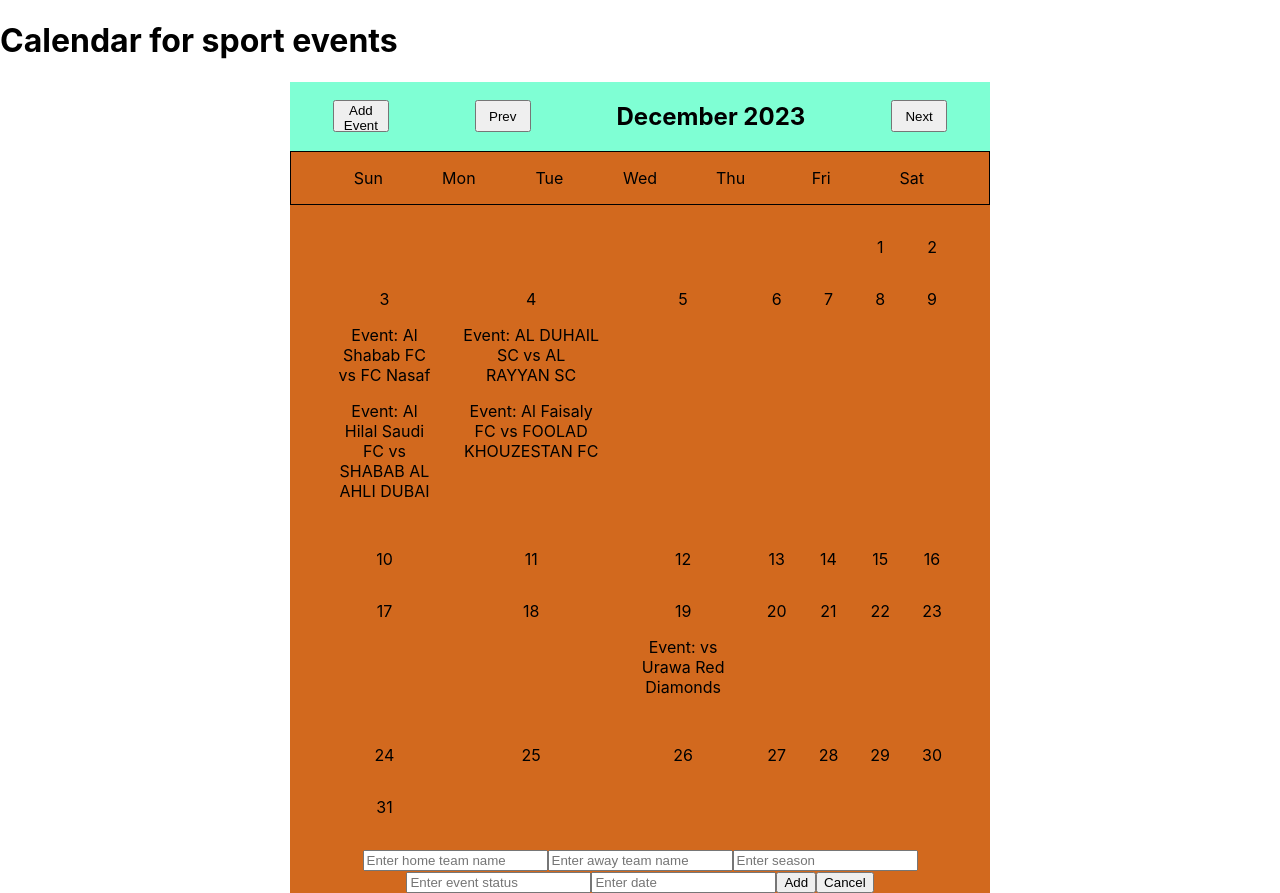
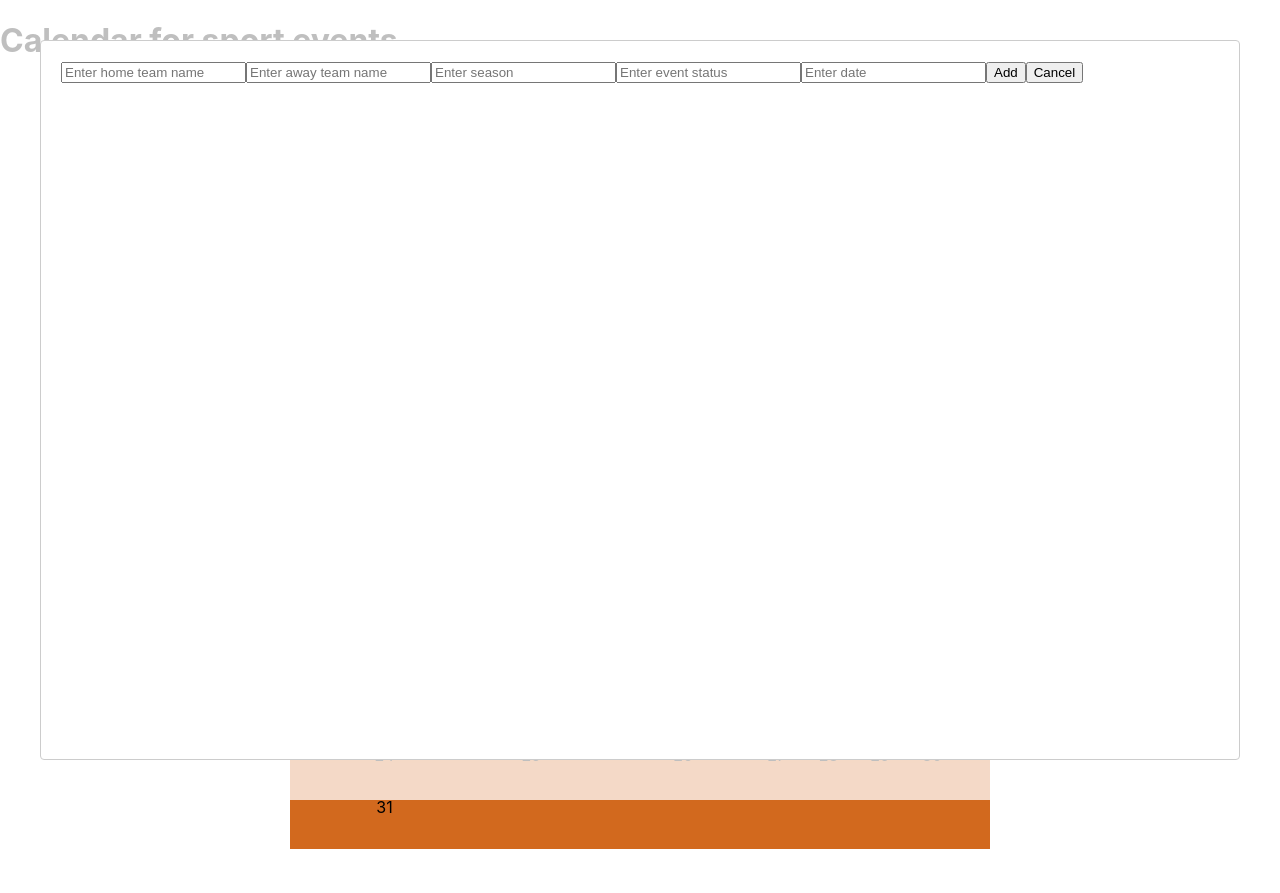
Before and after one commit to gretava/sport-event-calendar, a React app: page / in a window 1280 px wide. Both pictures are taken after a click on the button "Add Event". After the commit the page ends 849 px from the top, so only its background shows below. Built offline with nearby package versions, Linux system fonts and the light colour scheme; the HTML template or start-up script is replaced by a standard one.

Commit message:
Add modal to addEvent

```diff
--- a/src/AddEvent/AddEvent.js
+++ b/src/AddEvent/AddEvent.js
@@ -1,4 +1,5 @@
 import { useState } from 'react';
+import Modal from 'react-modal';
 
 export default function AddEvent({ onAddEvent, setAddEventOpen }) {
   const [newEvent, setNewEvent] = useState({
@@ -7,6 +8,7 @@ export default function AddEvent({ onAddEvent, setAddEventOpen }) {
     season: '',
     status: '',
     result: '',
+    timeVenueUTC: '',
     dateVenue: '',
   });
 
@@ -25,7 +27,7 @@ export default function AddEvent({ onAddEvent, setAddEventOpen }) {
       // season: parseInt(newEvent.season, 10),
       season: newEvent.season,
       status: newEvent.status,
-      // timeVenueUTC: '',
+      timeVenueUTC: newEvent.timeVenueUTC,
       dateVenue: newEvent.dateVenue,
       // stadium: null,
       result: {
@@ -60,6 +62,11 @@ export default function AddEvent({ onAddEvent, setAddEventOpen }) {
   };
 
   return (
+    <Modal
+      isOpen={true}
+      onRequestClose={() => setAddEventOpen(false)}
+      contentLabel="Add Event Modal"
+    >
       <form onSubmit={handleSubmit}>
         <input
           placeholder="Enter home team name"
@@ -102,5 +109,6 @@ export default function AddEvent({ onAddEvent, setAddEventOpen }) {
           Cancel
         </button>
       </form>
+    </Modal>
   );
 }
```
Lines whose indentation alone changed are shown as unchanged.
